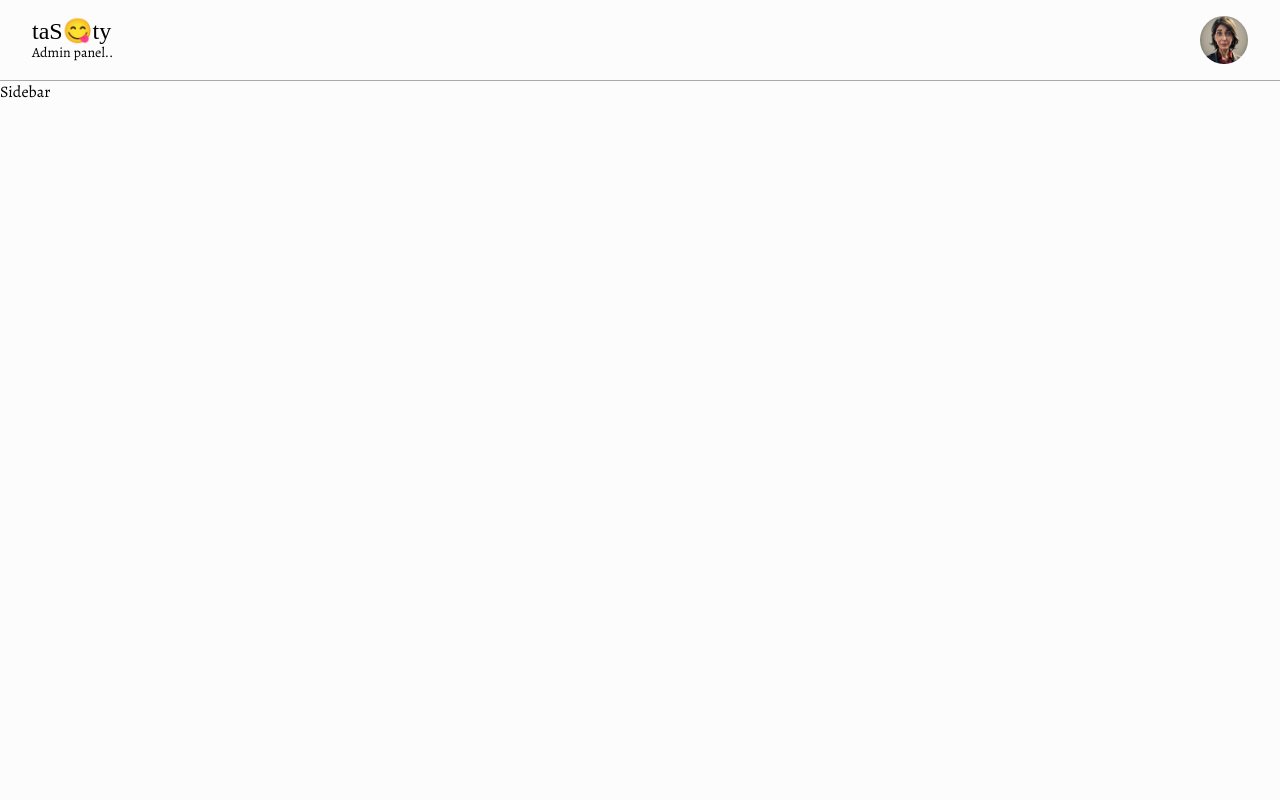
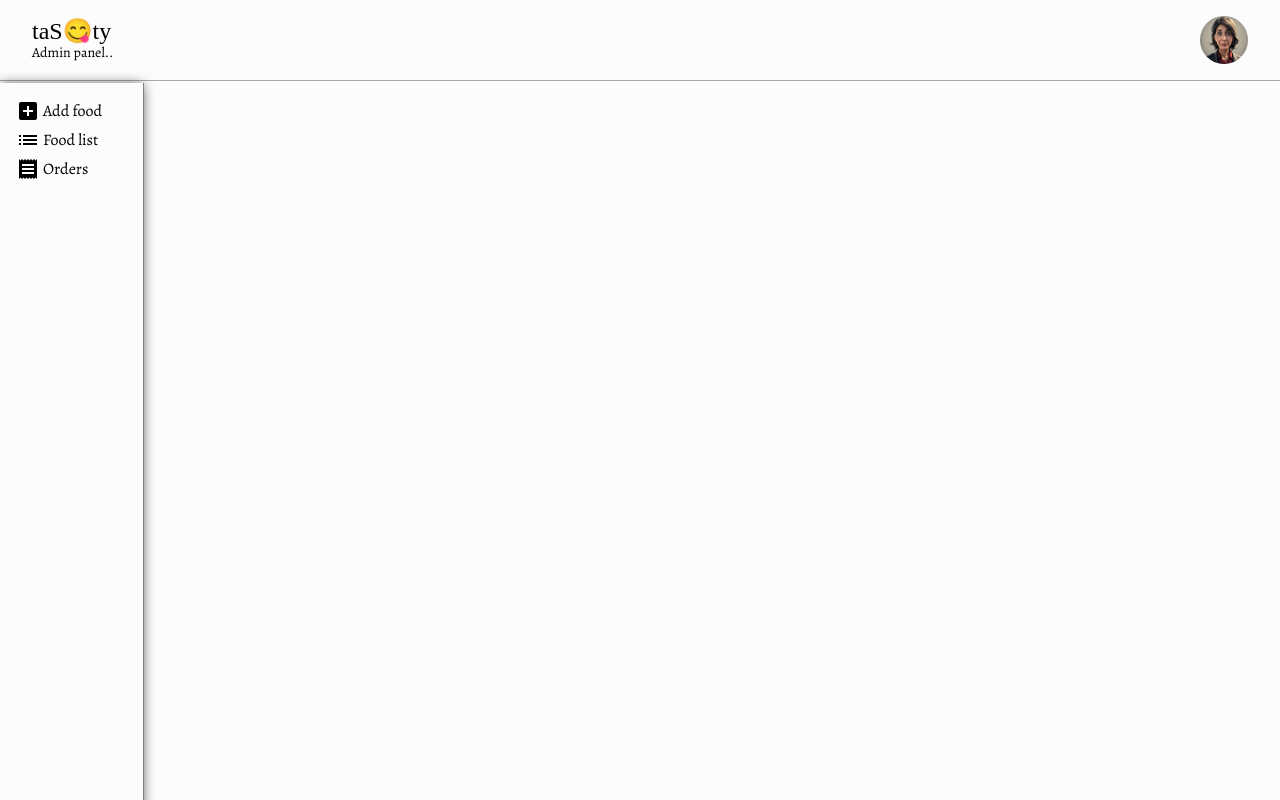
Before and after one commit to Chinweike99/taSty, a React (Create React App) app in the folder admin/: page / in a window 1280 px wide. Built offline with nearby package versions, Linux system fonts and the light colour scheme; the HTML template or start-up script is replaced by a standard one; a web font is replaced by a local one.

Commit message:
admin sidebar

```diff
--- a/admin/package.json
+++ b/admin/package.json
@@ -3,6 +3,10 @@
   "version": "0.1.0",
   "private": true,
   "dependencies": {
+    "@emotion/react": "^11.14.0",
+    "@emotion/styled": "^11.14.0",
+    "@mui/icons-material": "^6.3.0",
+    "@mui/material": "^6.3.0",
     "axios": "^1.7.9",
     "cra-template": "1.2.0",
     "react": "^19.0.0",
--- a/admin/src/Components/Sidebar/Sidebar.jsx
+++ b/admin/src/Components/Sidebar/Sidebar.jsx
@@ -1,9 +1,25 @@
 import React from 'react'
 import styles from './Sidebar.module.css'
+import AddBoxIcon from '@mui/icons-material/AddBox';
+import ListIcon from '@mui/icons-material/List';
+import ReceiptIcon from '@mui/icons-material/Receipt';
 
 const Sidebar = () => {
   return (
-    <div>Sidebar</div>
+    <div className={styles.sidebar}>
+        <div className={styles.options}>
+            <AddBoxIcon />
+            <span>Add food</span>
+        </div>
+        <div className={styles.options}>
+            <ListIcon />
+            <span>Food list</span>
+        </div>
+        <div className={styles.options}>
+            <ReceiptIcon />
+            <span>Orders</span>
+        </div>
+    </div>
   )
 }
 
--- a/admin/src/Components/Sidebar/Sidebar.module.css
+++ b/admin/src/Components/Sidebar/Sidebar.module.css
@@ -0,0 +1,20 @@
+.sidebar{
+  padding: 1rem ;
+  border-right: 1px solid gray;
+  position: fixed;
+  height: 100vh;
+  bottom: 0;
+  top: 5.2rem;
+  width: 9rem;
+  box-shadow: -1px 1px 12px -1px rgba(0,0,0,0.75);
+-webkit-box-shadow: -1px 1px 12px -1px rgba(0,0,0,0.75);
+-moz-box-shadow: -1px 1px 12px -1px rgba(0,0,0,0.75);
+}
+.sidebar .options{
+    display: flex;
+    gap: 3px;
+    align-items: center;
+    /* font-size: 0.8rem; */
+    font-size: var(--small-font);
+    margin-bottom: 0.3rem;
+}
--- a/admin/src/index.css
+++ b/admin/src/index.css
@@ -22,3 +22,15 @@ hr{
   height: 1px;
   background-color: #a9a9a9;
 } */
+:root{
+  --small-font: 1rem;
+  --heading-font: 1.4rem;
+
+
+  --golden-color: rgb(240, 136, 9);
+  --dark-background: black;
+}
+
+*{
+  scroll-behavior: smooth;
+}
```
Also changed, not shown: 1 other file (tests, documents, lock files or other folders).
